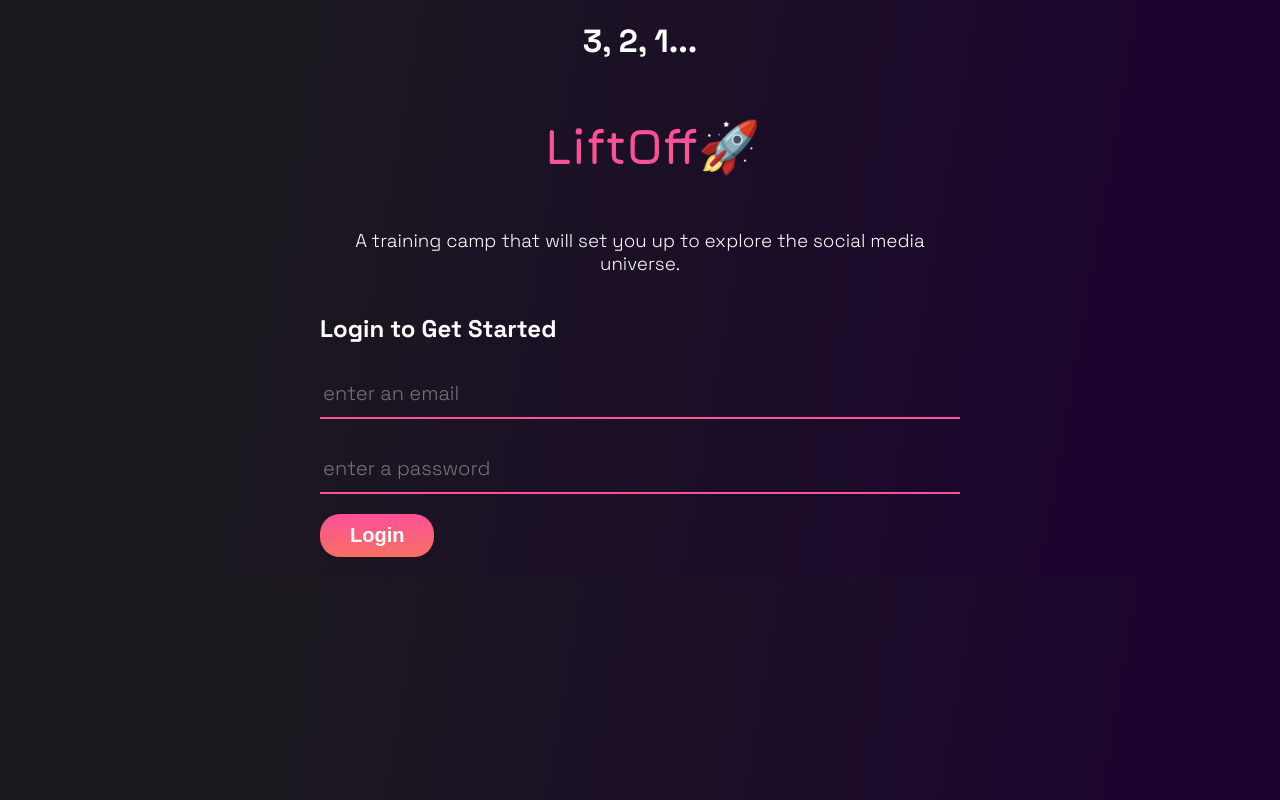
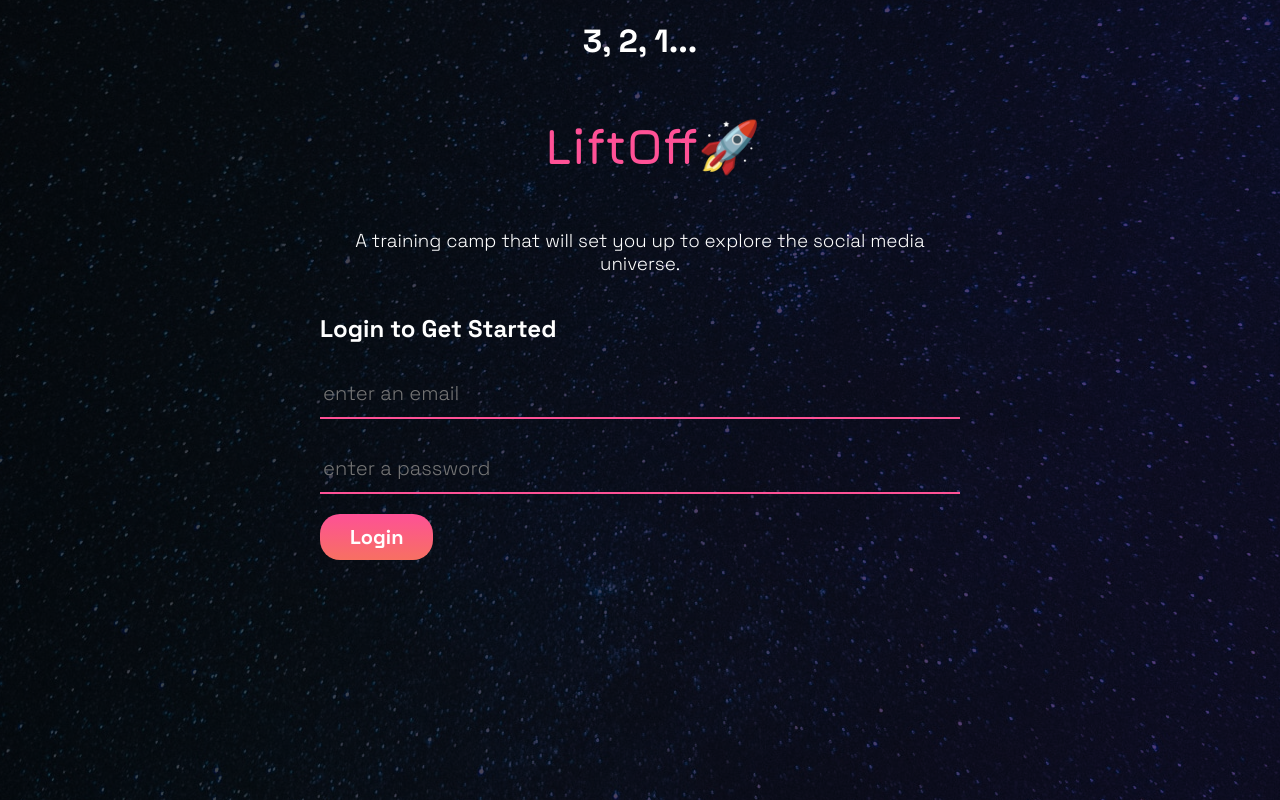
Before and after one commit to kel-si/LiftOff, a React (Create React App) app in the folder client/: page /login in a window 1280 px wide. Built offline with nearby package versions, Linux system fonts and the light colour scheme; no server answers.

Commit message:
add hover effect to buttons

```diff
--- a/client/src/styles/CreatePost.scss
+++ b/client/src/styles/CreatePost.scss
@@ -1,3 +1,5 @@
+@import "components.scss";
+
 .form-container {
   margin: 0 auto;
   width: 50%;
@@ -11,13 +13,16 @@
   color: #fff;
   box-shadow: none;
   margin-bottom: 20px;
+  font-family: $primary-font;
   font-weight: 700;
   font-size: 20px;
   cursor: pointer;
+  transition: all 0.5s ease;
 }
 
-.primary--btn :hover {
-  color: #000;
+.primary--btn:hover {
+  background-image: linear-gradient(to bottom, #f77062 0%, #fe5196 100%);
+  transform: scale(1.1);
 }
 
 .form--input {
--- a/client/src/styles/Navbar.scss
+++ b/client/src/styles/Navbar.scss
@@ -1,3 +1,5 @@
+@import "components.scss";
+
 nav {
   display: flex;
   align-items: center;
@@ -66,6 +68,10 @@ div.avatar-right {
   text-decoration: none;
 }
 
+.avatar-right a:hover {
+  color: #fff;
+}
+
 .avatar-container h3 {
   font-size: 24px;
   margin: 0;
--- a/client/src/styles/Quiz.scss
+++ b/client/src/styles/Quiz.scss
@@ -108,7 +108,7 @@
   margin: 5px 0 5px 0;
 }
 
-.quiz-button :hover {
+.quiz-button:hover {
   background-image: none;
   background-color: #2f922f;
 }
--- a/client/src/styles/components.scss
+++ b/client/src/styles/components.scss
@@ -60,14 +60,15 @@ a {
 // }
 
 body {
-  background-image: linear-gradient(
+  background-image: url("../../public/assets/bg-3.jpg"), linear-gradient(
     99.9deg,
-    rgba(27, 24, 31, 1) 21.2%,
-    rgb(27, 5, 46) 84.8%
+    rgba(27, 24, 31, .8) 21.2%,
+    rgba(53, 14, 87, 0.8) 84.8%
   );
+  background-position: center;
   // background-image: url("https://i.ibb.co/v49cfx9/bg-2.jpg"),  linear-gradient(rgba(27, 24, 31, 0.8),rgba(27, 5, 46,0.8));
-  // background-size: fit;
-  // background-blend-mode: overlay;
+  background-size: scale-down;
+  background-blend-mode: multiply;
 
   /* background-image: linear-gradient(to top, #f3e7e9 0%, #e3eeff 99%, #e3eeff 100%); */
   margin: 0;
```
Also changed, not shown: client/public/assets/bg-3.jpg (added), client/public/assets/bg.jpg.
